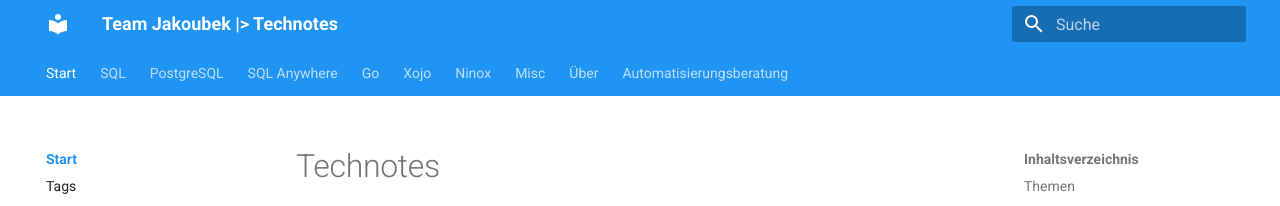
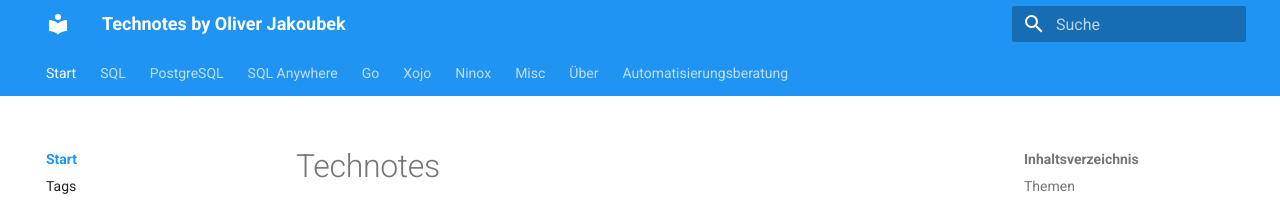
Before and after one commit to jakoubek/technotes, an MkDocs documentation site: the page built from docs/index.md, in a window 1280 px wide. Shown: the top 206 px of the page. Built offline with MkDocs 1.6.1 and Material for MkDocs 9.7.7, drawn with Linux system fonts in a browser that asks for light colours.

Commit message:
Titel geändert von Team Jakoubek |> Technotes zu Technotes by Oliver Jakoubek

```diff
--- a/mkdocs.yml
+++ b/mkdocs.yml
@@ -1,4 +1,4 @@
-site_name: Team Jakoubek |> Technotes
+site_name: Technotes by Oliver Jakoubek
 site_author: Oliver Jakoubek
 site_url: https://technotes.jakoubek.net/
 
```
